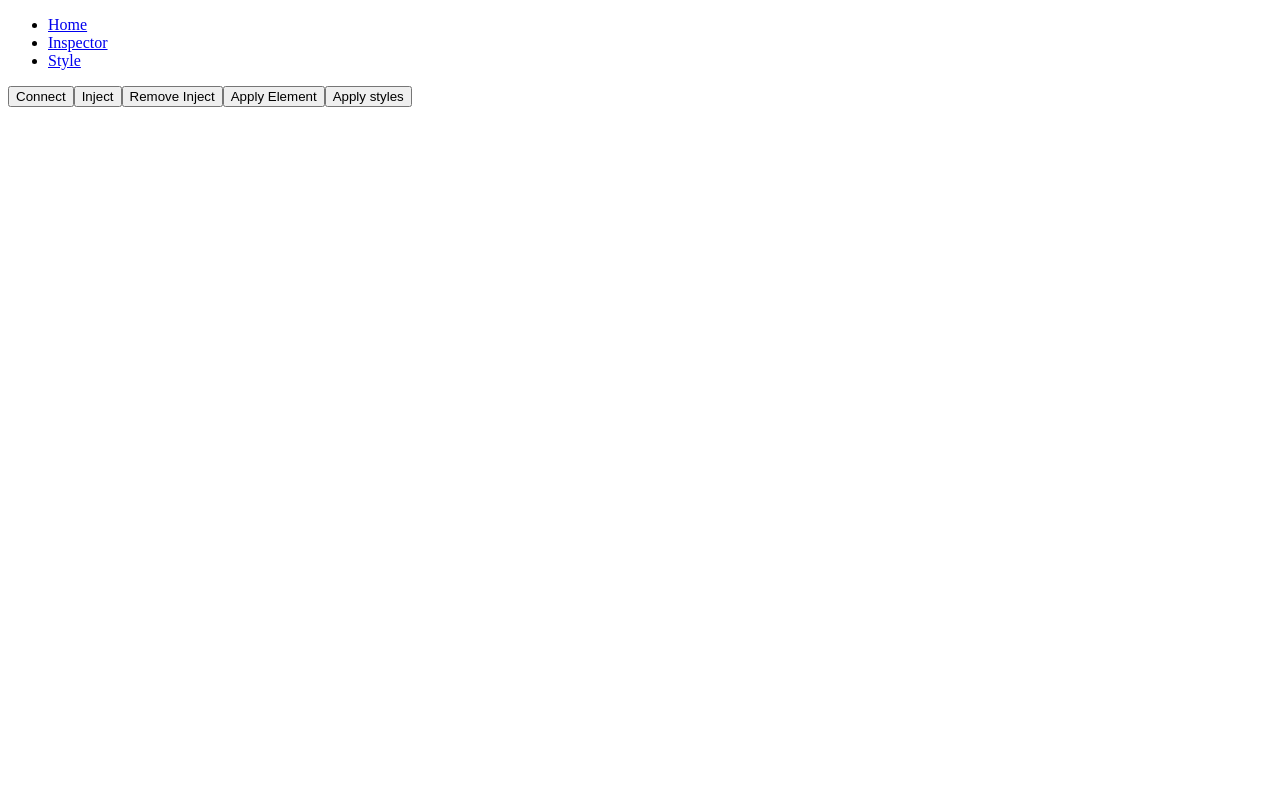
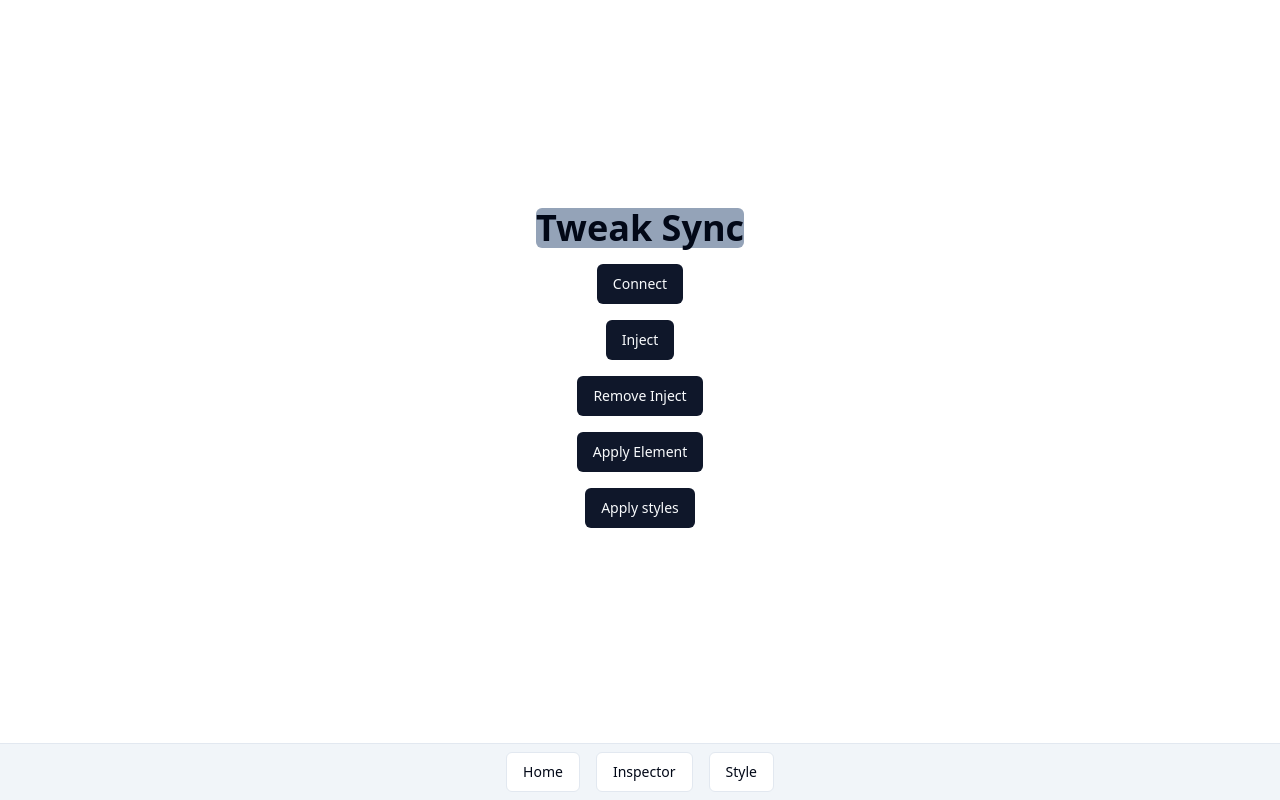
Before and after one commit to Mohamedhazeem/TweakSyncChrome, a React (Vite) app: page / in a window 1280 px wide. Built offline with nearby package versions, Linux system fonts and the light colour scheme.

Commit message:
Home Page mockup design

```diff
--- a/app/globals.css
+++ b/app/globals.css
@@ -14,6 +14,7 @@
     --popover-foreground: 222.2 84% 4.9%;
 
     --primary: 222.2 47.4% 11.2%;
+    /* --primary: 222, 76%, 63%; */
     --primary-foreground: 210 40% 98%;
 
     --secondary: 210 40% 96.1%;
--- a/package.json
+++ b/package.json
@@ -10,6 +10,7 @@
     "preview": "vite preview"
   },
   "dependencies": {
+    "@radix-ui/react-slot": "^1.1.0",
     "class-variance-authority": "^0.7.0",
     "clsx": "^2.1.1",
     "lucide-react": "^0.395.0",
--- a/src/components/Navbar.tsx
+++ b/src/components/Navbar.tsx
@@ -1,6 +1,7 @@
 import { ElementDetails, ElementStyles } from "@/types/ElementTypes";
 import { useEffect, useState } from "react";
 import { Outlet, Link } from "react-router-dom";
+import { Button } from "./ui/button";
 
 export const Navbar = () => {
   const [elementDetails, setElementDetails] = useState<ElementDetails>();
@@ -26,23 +27,82 @@ export const Navbar = () => {
   }, []);
   return (
     <>
-      <div id="navbar-container">
-        <ul>
-          <li>
+      <div className="flex flex-col fixed bottom-0 w-full z-50">
+        <nav className="border-t bg-slate-100 px-4 py-2 flex justify-center gap-4">
+          <Button variant="outline" size="default">
             <Link to={"/"}>Home</Link>
-          </li>
-          <li>
+          </Button>
+          <Button variant="outline" size="default">
             <Link to={"/elementInspector"}>Inspector</Link>
-          </li>
-          <li>
+          </Button>
+          <Button variant="outline" size="default">
             <Link to={"/styleInspector"}>Style</Link>
-          </li>
-        </ul>
+          </Button>
+        </nav>
       </div>
-
       <Outlet context={{ element: elementDetails, style: elementStyle }} />
     </>
   );
 };
 // className="flex sm:flex-row flex-col sm:justify-between justify-center items-center p-5 bg-cyan-800"
 //className="lg:text-lg font-bold"
+// function HomeIcon(props) {
+//   return (
+//     <svg
+//       {...props}
+//       xmlns="http://www.w3.org/2000/svg"
+//       width="24"
+//       height="24"
+//       viewBox="0 0 24 24"
+//       fill="none"
+//       stroke="currentColor"
+//       strokeWidth="2"
+//       strokeLinecap="round"
+//       strokeLinejoin="round"
+//     >
+//       <path d="m3 9 9-7 9 7v11a2 2 0 0 1-2 2H5a2 2 0 0 1-2-2z" />
+//       <polyline points="9 22 9 12 15 12 15 22" />
+//     </svg>
+//   )
+// }
+
+// function InfoIcon(props) {
+//   return (
+//     <svg
+//       {...props}
+//       xmlns="http://www.w3.org/2000/svg"
+//       width="24"
+//       height="24"
+//       viewBox="0 0 24 24"
+//       fill="none"
+//       stroke="currentColor"
+//       strokeWidth="2"
+//       strokeLinecap="round"
+//       strokeLinejoin="round"
+//     >
+//       <circle cx="12" cy="12" r="10" />
+//       <path d="M12 16v-4" />
+//       <path d="M12 8h.01" />
+//     </svg>
+//   )
+// }
+
+// function SettingsIcon(props) {
+//   return (
+//     <svg
+//       {...props}
+//       xmlns="http://www.w3.org/2000/svg"
+//       width="24"
+//       height="24"
+//       viewBox="0 0 24 24"
+//       fill="none"
+//       stroke="currentColor"
+//       strokeWidth="2"
+//       strokeLinecap="round"
+//       strokeLinejoin="round"
+//     >
+//       <path d="M12.22 2h-.44a2 2 0 0 0-2 2v.18a2 2 0 0 1-1 1.73l-.43.25a2 2 0 0 1-2 0l-.15-.08a2 2 0 0 0-2.73.73l-.22.38a2 2 0 0 0 .73 2.73l.15.1a2 2 0 0 1 1 1.72v.51a2 2 0 0 1-1 1.74l-.15.09a2 2 0 0 0-.73 2.73l.22.38a2 2 0 0 0 2.73.73l.15-.08a2 2 0 0 1 2 0l.43.25a2 2 0 0 1 1 1.73V20a2 2 0 0 0 2 2h.44a2 2 0 0 0 2-2v-.18a2 2 0 0 1 1-1.73l.43-.25a2 2 0 0 1 2 0l.15.08a2 2 0 0 0 2.73-.73l.22-.39a2 2 0 0 0-.73-2.73l-.15-.08a2 2 0 0 1-1-1.74v-.5a2 2 0 0 1 1-1.74l.15-.09a2 2 0 0 0 .73-2.73l-.22-.38a2 2 0 0 0-2.73-.73l-.15.08a2 2 0 0 1-2 0l-.43-.25a2 2 0 0 1-1-1.73V4a2 2 0 0 0-2-2z" />
+//       <circle cx="12" cy="12" r="3" />
+//     </svg>
+//   )
+// }
--- /dev/null
+++ b/src/components/ui/button.tsx
@@ -0,0 +1,56 @@
+import * as React from "react"
+import { Slot } from "@radix-ui/react-slot"
+import { cva, type VariantProps } from "class-variance-authority"
+
+import { cn } from "@/lib/utils"
+
+const buttonVariants = cva(
+  "inline-flex items-center justify-center whitespace-nowrap rounded-md text-sm font-medium ring-offset-background transition-colors focus-visible:outline-none focus-visible:ring-2 focus-visible:ring-ring focus-visible:ring-offset-2 disabled:pointer-events-none disabled:opacity-50",
+  {
+    variants: {
+      variant: {
+        default: "bg-primary text-primary-foreground hover:bg-primary/90",
+        destructive:
+          "bg-destructive text-destructive-foreground hover:bg-destructive/90",
+        outline:
+          "border border-input bg-background hover:bg-accent hover:text-accent-foreground",
+        secondary:
+          "bg-secondary text-secondary-foreground hover:bg-secondary/80",
+        ghost: "hover:bg-accent hover:text-accent-foreground",
+        link: "text-primary underline-offset-4 hover:underline",
+      },
+      size: {
+        default: "h-10 px-4 py-2",
+        sm: "h-9 rounded-md px-3",
+        lg: "h-11 rounded-md px-8",
+        icon: "h-10 w-10",
+      },
+    },
+    defaultVariants: {
+      variant: "default",
+      size: "default",
+    },
+  }
+)
+
+export interface ButtonProps
+  extends React.ButtonHTMLAttributes<HTMLButtonElement>,
+    VariantProps<typeof buttonVariants> {
+  asChild?: boolean
+}
+
+const Button = React.forwardRef<HTMLButtonElement, ButtonProps>(
+  ({ className, variant, size, asChild = false, ...props }, ref) => {
+    const Comp = asChild ? Slot : "button"
+    return (
+      <Comp
+        className={cn(buttonVariants({ variant, size, className }))}
+        ref={ref}
+        {...props}
+      />
+    )
+  }
+)
+Button.displayName = "Button"
+
+export { Button, buttonVariants }
--- a/src/main.tsx
+++ b/src/main.tsx
@@ -2,7 +2,7 @@ import React from "react";
 import ReactDOM from "react-dom/client";
 import { createHashRouter, RouterProvider } from "react-router-dom";
 import Home from "./pages/Home.tsx";
-import "./main.css";
+import "../app/globals.css";
 
 import { Navbar } from "./components/Navbar.tsx";
 import ElementInspector from "./pages/ElementInspector.tsx";
--- a/src/pages/Home.tsx
+++ b/src/pages/Home.tsx
@@ -1,47 +1,14 @@
-// import { useState, useEffect, useRef } from "react";
-// import { ElementDetails, ElementStyles } from "../types/ElementTypes";
-// import PTag from "../components/P_Tag";
-// import ColorStyle from "../components/ColorStyle";
-
+import { Button } from "@/components/ui/button";
 function Home() {
-  //   const [element, setTag] = useState<ElementDetails>();
-  //   const [style, setStyle] = useState<ElementStyles>();
-  //   const msg = useRef<HTMLDivElement>(null);
-  //   // eslint-disable-next-line @typescript-eslint/no-explicit-any
-  //   const handleMessage = (message: any) => {
-  //     if (message.action === "showElementDetails") {
-  //       setTag(undefined);
-  //       setTag(message.details);
-  //       //setSelectedTemporaryId(message.details.temporaryId);
-  //       //msg.current!.innerText = JSON.stringify(message.details, null, 2);
-  //     }
-  //     if (message.action === "showElementStyles") {
-  //       setStyle(undefined);
-  //       setStyle(message.styles);
-  //       //setSelectedTemporaryId(message.details.temporaryId);
-  //       //msg.current!.innerText = JSON.stringify(message.styles, null, 2);
-  //     }
-  //   };
-
-  //   useEffect(() => {
-  //     // Add listener immediately when component mounts
-  //     chrome.runtime.onMessage.addListener(handleMessage);
-
-  //     // Clean up listener when component unmounts
-  //     return () => {
-  //       chrome.runtime.onMessage.removeListener(handleMessage);
-  //     };
-  //   }, []);
-
   async function connected() {
     console.log("initWebSocket");
     await chrome.runtime.sendMessage({ action: "connect" });
   }
   function inject() {
-    chrome.runtime.sendMessage({ action: "injectContent" });
+    chrome.runtime.sendMessage({ action: "injectContentScript" });
   }
   function removeInject() {
-    chrome.runtime.sendMessage({ action: "resetContentScriptInjected" });
+    chrome.runtime.sendMessage({ action: "removeContentScript" });
   }
   function applyElement() {
     chrome.runtime.sendMessage({ action: "apply", apply: "element" });
@@ -51,26 +18,27 @@ function Home() {
   }
 
   return (
-    <div className="box">
-      <button type="button" id="connect" onClick={connected}>
-        Connect
-      </button>
-      <button type="button" id="inject" onClick={inject}>
-        Inject
-      </button>
-      <button type="button" id="remove_inject" onClick={removeInject}>
-        Remove Inject
-      </button>
-      <button type="button" id="applyElement" onClick={applyElement}>
-        Apply Element
-      </button>
-      <button type="button" id="applyStyles" onClick={applyStyles}>
-        Apply styles
-      </button>
-      {/* <div>{tag?.textContent}</div> */}
-      {/* <PTag tag={element} /> */}
-      {/* <ColorStyle tag={element} style={style} /> */}
-      {/* <div ref={msg}></div> */}
+    <div className="w-full h-[calc(100vh-65px)] flex items-center justify-center">
+      <div className="flex flex-col space-y-4 overflow-y-auto h-full w-full p-4 items-center justify-center">
+        <span className="bg-slate-400 rounded-md font-semibold text-4xl">
+          Tweak Sync
+        </span>
+        <Button type="button" id="connect" onClick={connected}>
+          Connect
+        </Button>
+        <Button type="button" id="inject" onClick={inject}>
+          Inject
+        </Button>
+        <Button type="button" id="remove_inject" onClick={removeInject}>
+          Remove Inject
+        </Button>
+        <Button type="button" id="applyElement" onClick={applyElement}>
+          Apply Element
+        </Button>
+        <Button type="button" id="applyStyles" onClick={applyStyles}>
+          Apply styles
+        </Button>
+      </div>
     </div>
   );
 }
--- a/src/scripts/serviceworker.ts
+++ b/src/scripts/serviceworker.ts
@@ -136,9 +136,10 @@ chrome.runtime.onMessage.addListener((message, _sender, sendResponse) => {
       styles: message.styles,
     });
     sendResponse({ status: "element styles received" });
-  } else if (message.action === "injectContent") {
+  } else if (message.action === "injectContentScript") {
     injectContentScript();
-  } else if (message.action === "resetContentScriptInjected") {
+    console.log("Injecting content script");
+  } else if (message.action === "removeContentScript") {
     removeContentScript();
   } else if (
     message.action === "updateTextContent" ||
```
Also changed, not shown: 1 other file (tests, documents, lock files or other folders). Lines whose indentation alone changed are shown as unchanged.
